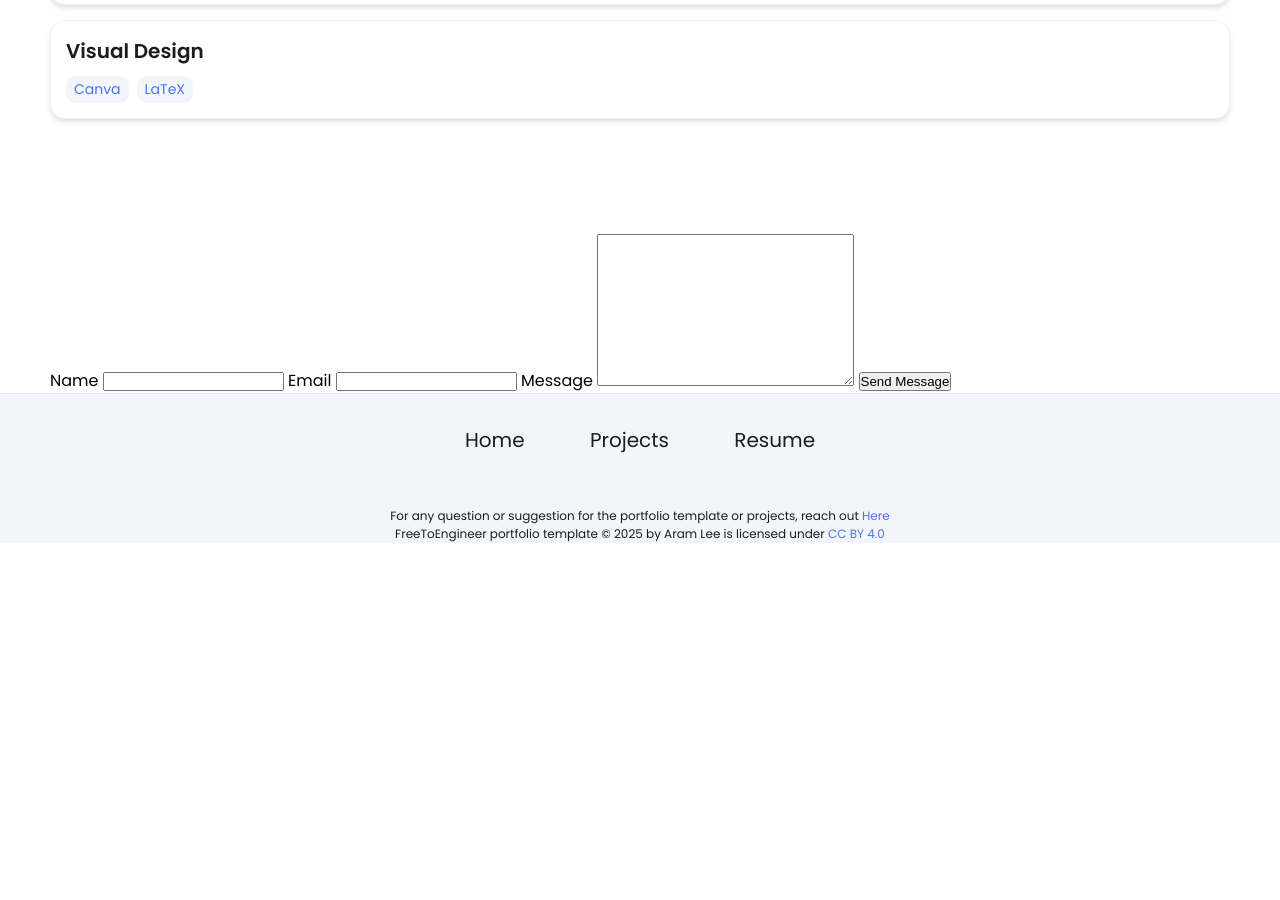
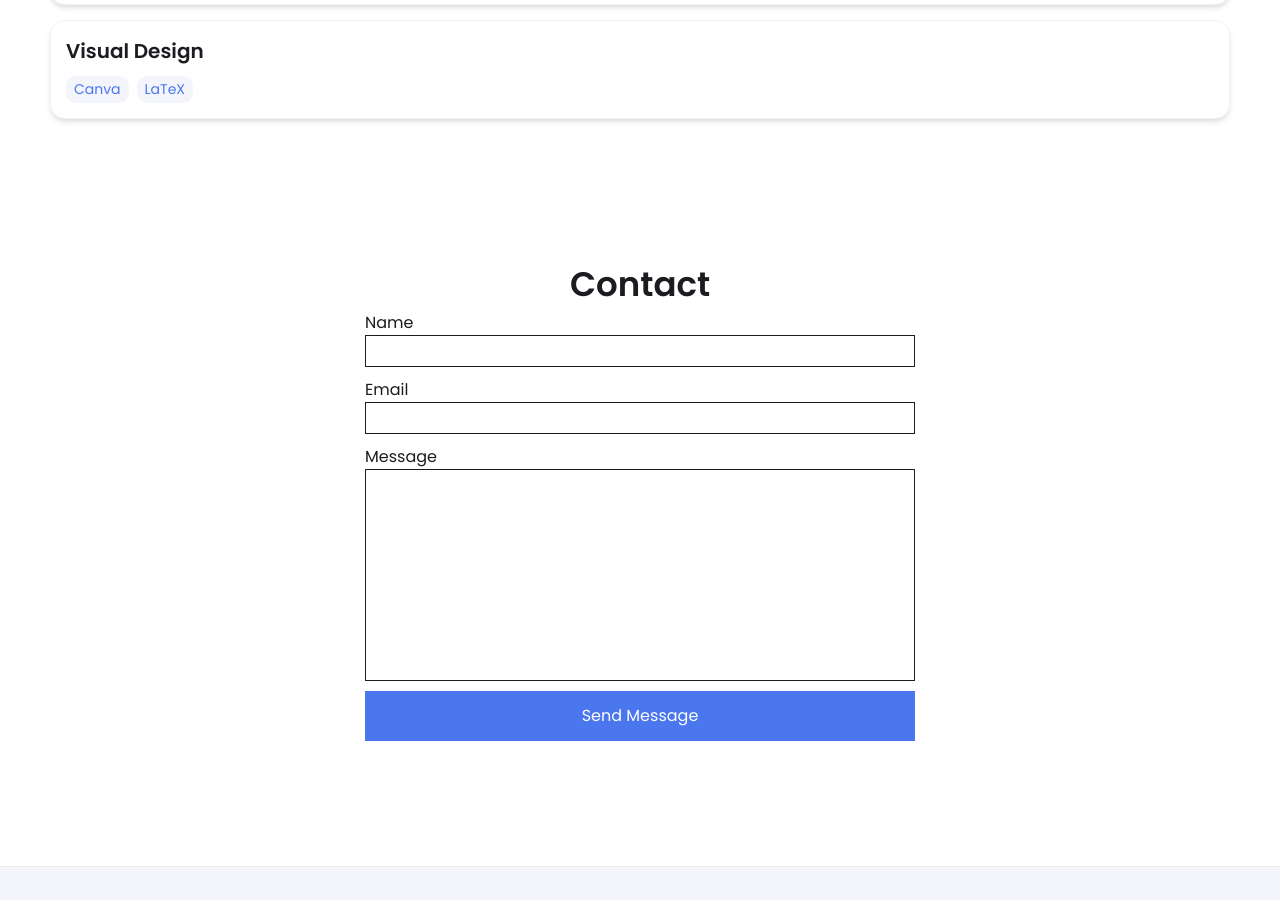
Before and after one commit to blasejlondono/blasejlondono.github.io, a Jekyll site: the page built from index.html, in a window 1280 px wide and 900 px high, scrolled down 1876 px. Built offline with Jekyll 4.4.1, drawn with Linux system fonts in a browser that asks for light colours; before the commit the page ends 2419 px from its top, so only the background shows below that.

Commit message:
Update contact.html

```diff
--- a/_includes/contact.html
+++ b/_includes/contact.html
@@ -1,38 +1,20 @@
+<!-- SECTION 4: Contact-->
+<section id="contact" class= "contact-section">
+    <h2>Contact</h2>
+
     <div class="group">
 
-
-
-
-
         <form action="https://formspree.io/f/{{site.formspree-key}}" method="POST">
-
-
             <label for="name">Name</label>
-
-
             <input type="text" id="name">
 
-
-
-
-
             <label for="email">Email</label>
-
-
             <input type="email" id="email" name="email">
 
-
-
-
-
             <label for="message">Message</label>
-
-
             <textarea id="message" cols = "30" rows="10" name="message"></textarea>
 
-
-
-
-
             <button type="submit">Send Message</button>
-<section>
+        </form>
+    </div>
+  </section>
```
Lines whose indentation alone changed are shown as unchanged.
